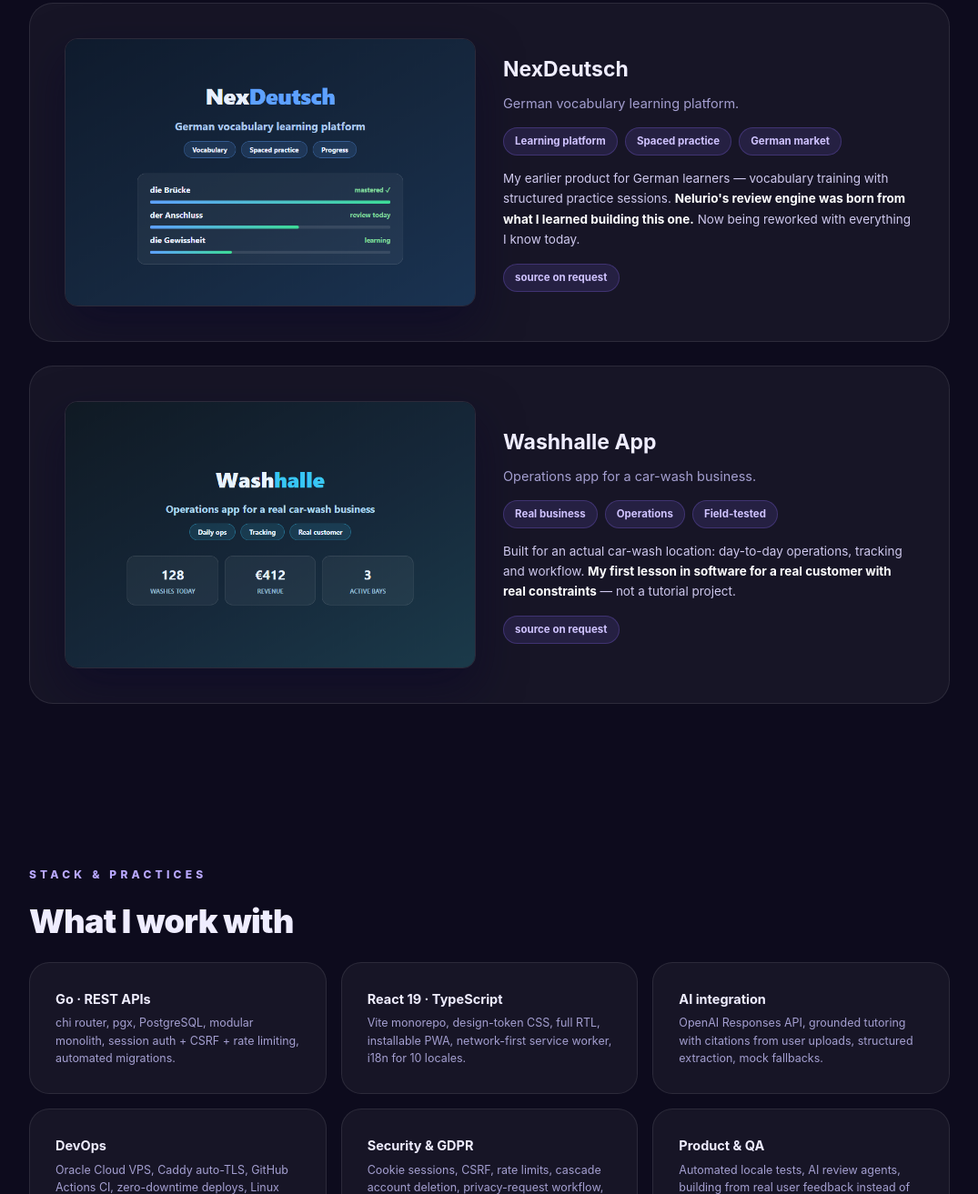
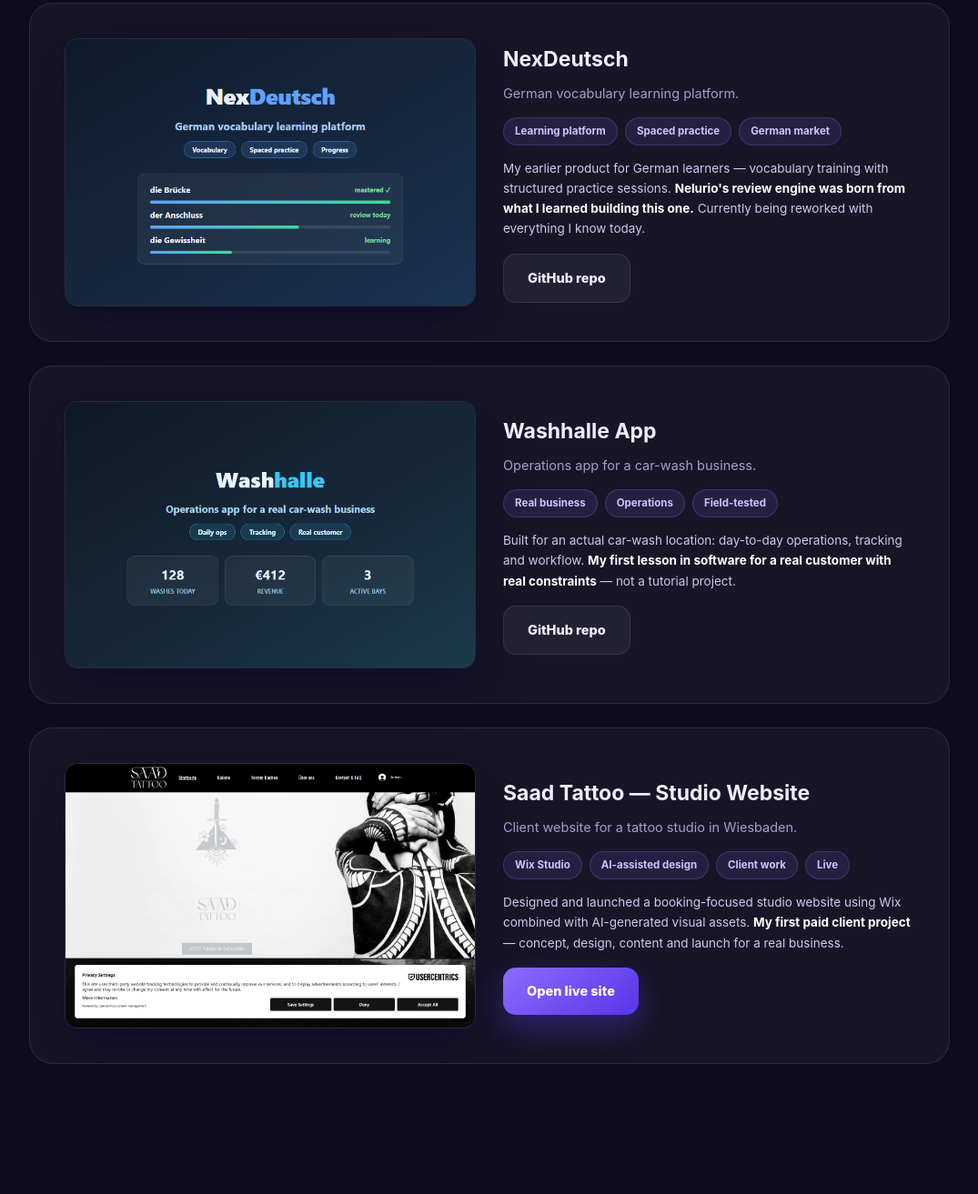
Before and after one commit to AmirKhosravi18118/amir-dev, a plain HTML site: page index.html in a window 1280 px wide. Shown: the part 1487-2800 px from the top of the page at 91% size, without its empty margins (102-1177 px from the left). Drawn offline with Linux system fonts and the light colour scheme.

Commit message:
add Saad Tattoo project + GitHub links for NexDeutsch/Washhalle/Nelurio

```diff
--- a/index.html
+++ b/index.html
@@ -109,7 +109,7 @@
   <div>
     <div class="badge"><i></i>OPEN FOR WERKSTUDENT / PRAKTIKUM · RHEIN-MAIN</div>
     <h1>I like building things<br><span>people actually use.</span></h1>
-    <p class="sub">Developer & BWL student in Wiesbaden. Currently building <b>Nelurio</b> — an AI study platform, live in beta — and previously <b>NexDeutsch</b> and <b>Washhalle</b>. Go · React · AI. Learning by shipping, every day.</p>
+    <p class="sub">Developer & BWL student in Wiesbaden. Building <b>Nelurio</b> — an AI study platform live in beta — plus <b>NexDeutsch</b>, <b>Washhalle</b> and client work like <b>Saad Tattoo</b>. Go · React · AI. Learning by shipping, every day.</p>
     <div class="cta-row">
       <a class="btn btn-p" href="#projects">See my projects</a>
       <a class="btn btn-s" href="mailto:a.h.khosravi1383@gmail.com">Get in touch</a>
@@ -121,7 +121,7 @@
 <section id="projects">
   <div class="sec-kicker">Projects</div>
   <h2>Things I built & ship</h2>
-  <p class="lead">Three products, three different problem spaces — all live or in active development. Each one taught me a different layer of the stack.</p>
+  <p class="lead">Four products across four problem spaces — AI platform, learning, real business operations and client web design. Each one taught me a different layer of the stack.</p>
 
   <div class="proj live">
     <div class="f-img"><img src="shot.png" alt="Nelurio"></div>
@@ -132,7 +132,7 @@
       <p class="build">Record a lecture → AI writes the summary, schedules spaced-repetition reviews, generates flashcards & quizzes, and a tutor answers from your own materials with citations. Includes admin console, iCal feed, device notifications and full GDPR account deletion. <b>Built solo — backend, frontend, AI, infra, deployment.</b></p>
       <div class="f-links">
         <a class="btn btn-p" href="https://nelurio.duckdns.org" target="_blank">Open live app</a>
-        <a class="btn btn-s" href="https://nelurio.duckdns.org/legal/imprint" target="_blank">Legal & privacy</a>
+        <a class="btn btn-s" href="https://github.com/AmirKhosravi18118/nelurio" target="_blank">GitHub (private)</a>
       </div>
     </div>
   </div>
@@ -143,8 +143,10 @@
       <h3>NexDeutsch</h3>
       <p class="what">German vocabulary learning platform.</p>
       <div class="tags"><span class="tag">Learning platform</span><span class="tag">Spaced practice</span><span class="tag">German market</span></div>
-      <p class="build">My earlier product for German learners — vocabulary training with structured practice sessions. <b>Nelurio's review engine was born from what I learned building this one.</b> Now being reworked with everything I know today.</p>
-      <div class="f-links"><span class="tag">source on request</span></div>
+      <p class="build">My earlier product for German learners — vocabulary training with structured practice sessions. <b>Nelurio's review engine was born from what I learned building this one.</b> Currently being reworked with everything I know today.</p>
+      <div class="f-links">
+        <a class="btn btn-s" href="https://github.com/AmirKhosravi18118/NexDeutsch" target="_blank">GitHub repo</a>
+      </div>
     </div>
   </div>
 
@@ -155,7 +157,21 @@
       <p class="what">Operations app for a car-wash business.</p>
       <div class="tags"><span class="tag">Real business</span><span class="tag">Operations</span><span class="tag">Field-tested</span></div>
       <p class="build">Built for an actual car-wash location: day-to-day operations, tracking and workflow. <b>My first lesson in software for a real customer with real constraints</b> — not a tutorial project.</p>
-      <div class="f-links"><span class="tag">source on request</span></div>
+      <div class="f-links">
+        <a class="btn btn-s" href="https://github.com/AmirKhosravi18118/Waschhalle_App" target="_blank">GitHub repo</a>
+      </div>
+    </div>
+  </div>
+  <div class="proj">
+    <div class="f-img"><img src="saadtattoo.png" alt="Saad Tattoo website"></div>
+    <div>
+      <h3>Saad Tattoo — Studio Website</h3>
+      <p class="what">Client website for a tattoo studio in Wiesbaden.</p>
+      <div class="tags"><span class="tag">Wix Studio</span><span class="tag">AI-assisted design</span><span class="tag">Client work</span><span class="tag">Live</span></div>
+      <p class="build">Designed and launched a booking-focused studio website using Wix combined with AI-generated visual assets. <b>My first paid client project</b> — concept, design, content and launch for a real business.</p>
+      <div class="f-links">
+        <a class="btn btn-p" href="https://www.saadtattoo.de" target="_blank">Open live site</a>
+      </div>
     </div>
   </div>
 </section>
```
Also changed, not shown: saadtattoo.png (added).
